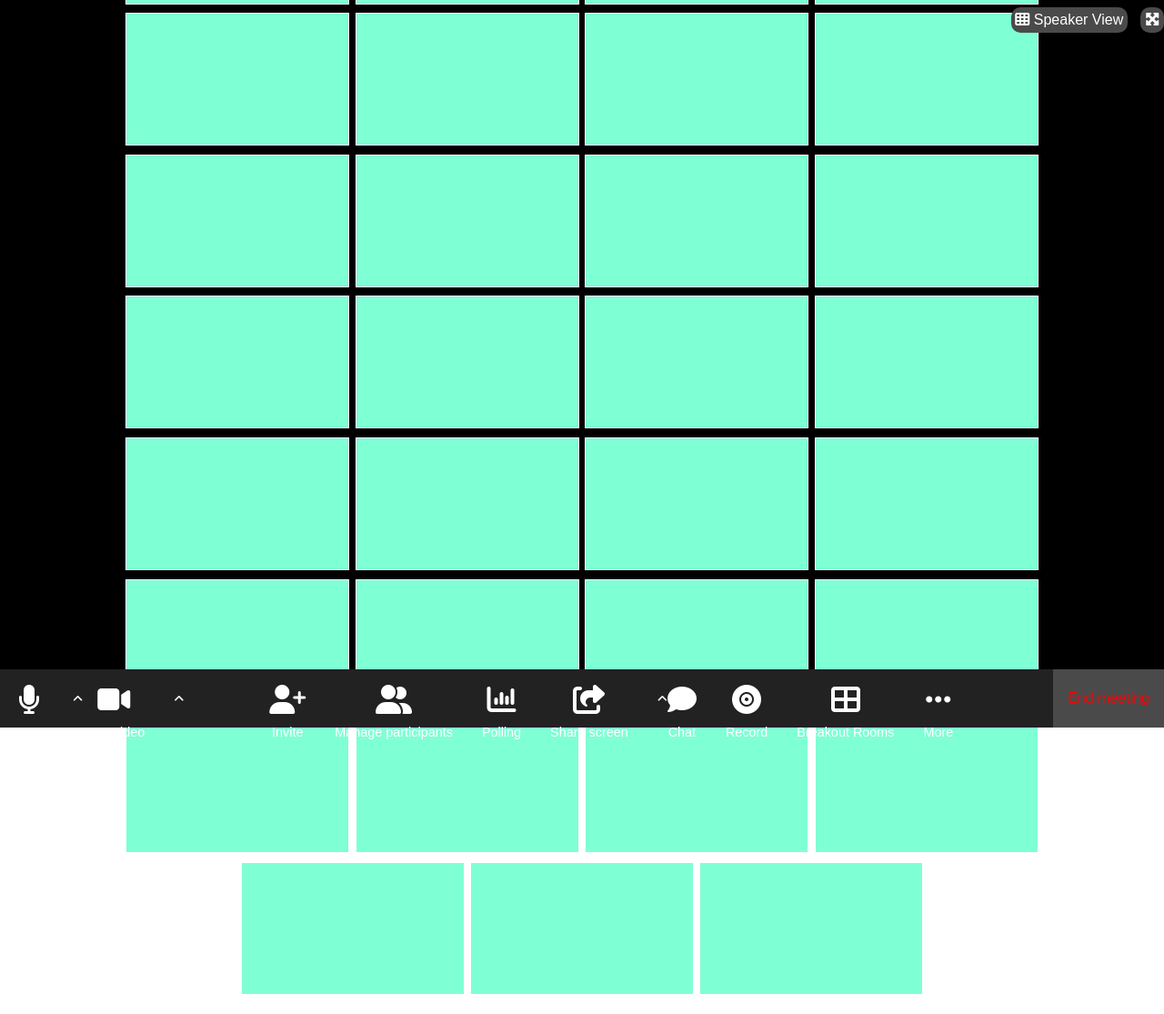
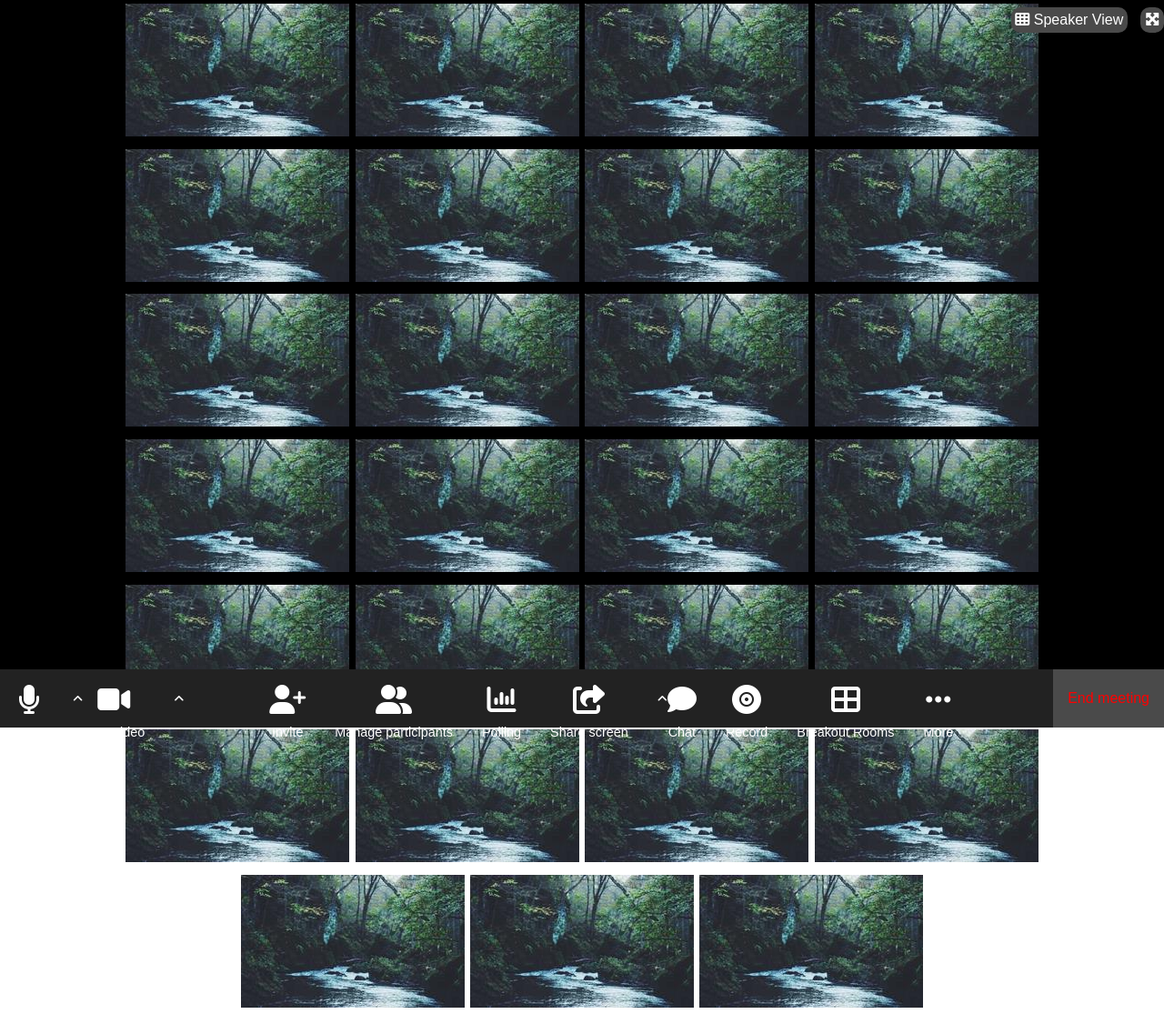
Before and after one commit to lucamincuzzi/html-css-zoom, a plain HTML site: page index.html in a window 1280 px wide. Shown: the whole page at 91% size. Drawn offline with Linux system fonts and the light colour scheme.

Commit message:
add: img in col

```diff
--- a/css/style.css
+++ b/css/style.css
@@ -79,11 +79,8 @@ main span {
 
 .col {
     width: calc(100% / 7 - 10rem / 7);
-    background-color: aquamarine;
     margin: .2rem;
     margin-bottom: .4rem;
-    /* Debug */
-    border: 1px solid white;
     min-width: 246px;
     min-height: 146px;
 }
--- a/index.html
+++ b/index.html
@@ -15,41 +15,41 @@
             <span class="maximize"><i class="fa-solid fa-maximize"></i></span>
             <div class="container">
                 <div class="row">
-                    <div class="col"></div>
-                    <div class="col"></div>
-                    <div class="col"></div>
-                    <div class="col"></div>
-                    <div class="col"></div>
-                    <div class="col"></div>
-                    <div class="col"></div>
-                    <div class="col"></div>
-                    <div class="col"></div>
-                    <div class="col"></div>
-                    <div class="col"></div>
-                    <div class="col"></div>
-                    <div class="col"></div>
-                    <div class="col"></div>
-                    <div class="col"></div>
-                    <div class="col"></div>
-                    <div class="col"></div>
-                    <div class="col"></div>
-                    <div class="col"></div>
-                    <div class="col"></div>
-                    <div class="col"></div>
-                    <div class="col"></div>
-                    <div class="col"></div>
-                    <div class="col"></div>
-                    <div class="col"></div>
-                    <div class="col"></div>
-                    <div class="col"></div>
-                    <div class="col"></div>
-                    <div class="col"></div>
-                    <div class="col"></div>
-                    <div class="col"></div>
-                    <div class="col"></div>
-                    <div class="col"></div>
-                    <div class="col"></div>
-                    <div class="col"></div>
+                    <div class="col"><img src="img/user-cam.jpg" alt=""></div>
+                    <div class="col"><img src="img/user-cam.jpg" alt=""></div>
+                    <div class="col"><img src="img/user-cam.jpg" alt=""></div>
+                    <div class="col"><img src="img/user-cam.jpg" alt=""></div>
+                    <div class="col"><img src="img/user-cam.jpg" alt=""></div>
+                    <div class="col"><img src="img/user-cam.jpg" alt=""></div>
+                    <div class="col"><img src="img/user-cam.jpg" alt=""></div>
+                    <div class="col"><img src="img/user-cam.jpg" alt=""></div>
+                    <div class="col"><img src="img/user-cam.jpg" alt=""></div>
+                    <div class="col"><img src="img/user-cam.jpg" alt=""></div>
+                    <div class="col"><img src="img/user-cam.jpg" alt=""></div>
+                    <div class="col"><img src="img/user-cam.jpg" alt=""></div>
+                    <div class="col"><img src="img/user-cam.jpg" alt=""></div>
+                    <div class="col"><img src="img/user-cam.jpg" alt=""></div>
+                    <div class="col"><img src="img/user-cam.jpg" alt=""></div>
+                    <div class="col"><img src="img/user-cam.jpg" alt=""></div>
+                    <div class="col"><img src="img/user-cam.jpg" alt=""></div>
+                    <div class="col"><img src="img/user-cam.jpg" alt=""></div>
+                    <div class="col"><img src="img/user-cam.jpg" alt=""></div>
+                    <div class="col"><img src="img/user-cam.jpg" alt=""></div>
+                    <div class="col"><img src="img/user-cam.jpg" alt=""></div>
+                    <div class="col"><img src="img/user-cam.jpg" alt=""></div>
+                    <div class="col"><img src="img/user-cam.jpg" alt=""></div>
+                    <div class="col"><img src="img/user-cam.jpg" alt=""></div>
+                    <div class="col"><img src="img/user-cam.jpg" alt=""></div>
+                    <div class="col"><img src="img/user-cam.jpg" alt=""></div>
+                    <div class="col"><img src="img/user-cam.jpg" alt=""></div>
+                    <div class="col"><img src="img/user-cam.jpg" alt=""></div>
+                    <div class="col"><img src="img/user-cam.jpg" alt=""></div>
+                    <div class="col"><img src="img/user-cam.jpg" alt=""></div>
+                    <div class="col"><img src="img/user-cam.jpg" alt=""></div>
+                    <div class="col"><img src="img/user-cam.jpg" alt=""></div>
+                    <div class="col"><img src="img/user-cam.jpg" alt=""></div>
+                    <div class="col"><img src="img/user-cam.jpg" alt=""></div>
+                    <div class="col"><img src="img/user-cam.jpg" alt=""></div>
                 </div>
             </div>
         </main>
```
